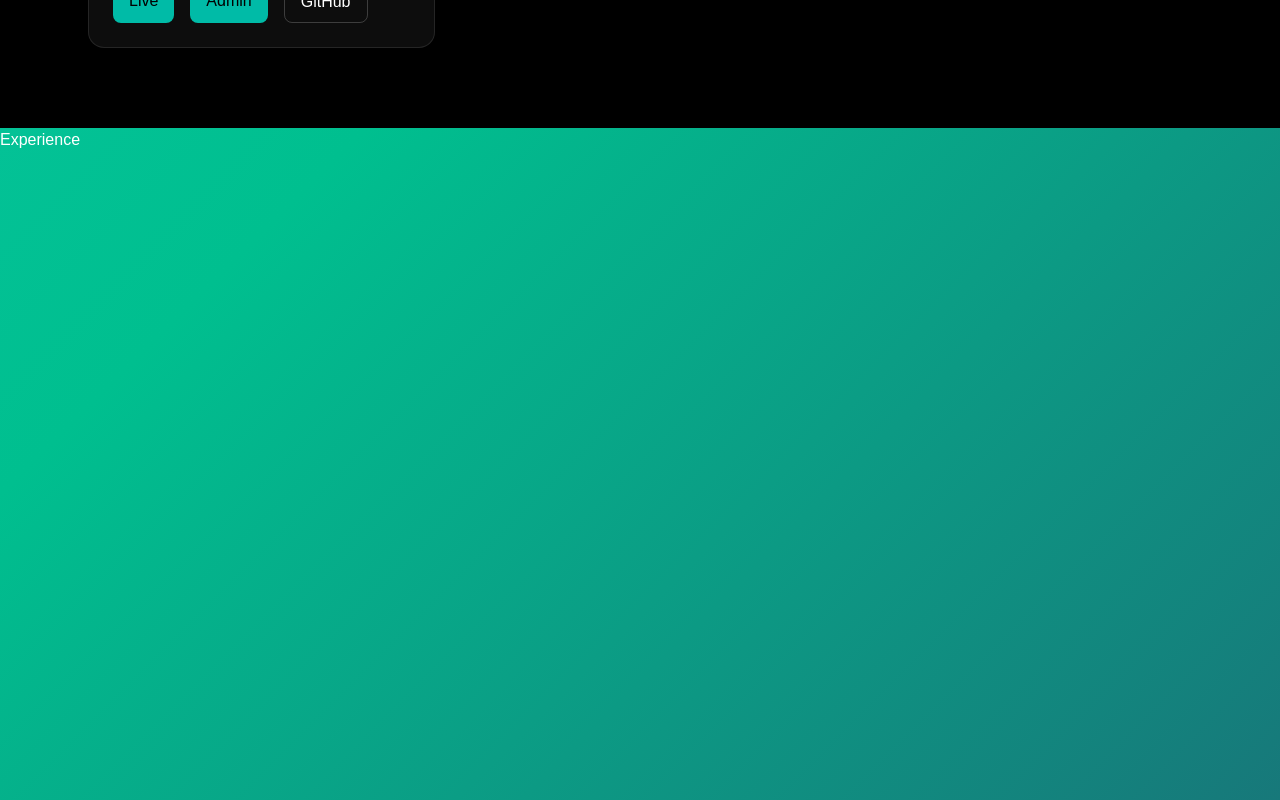
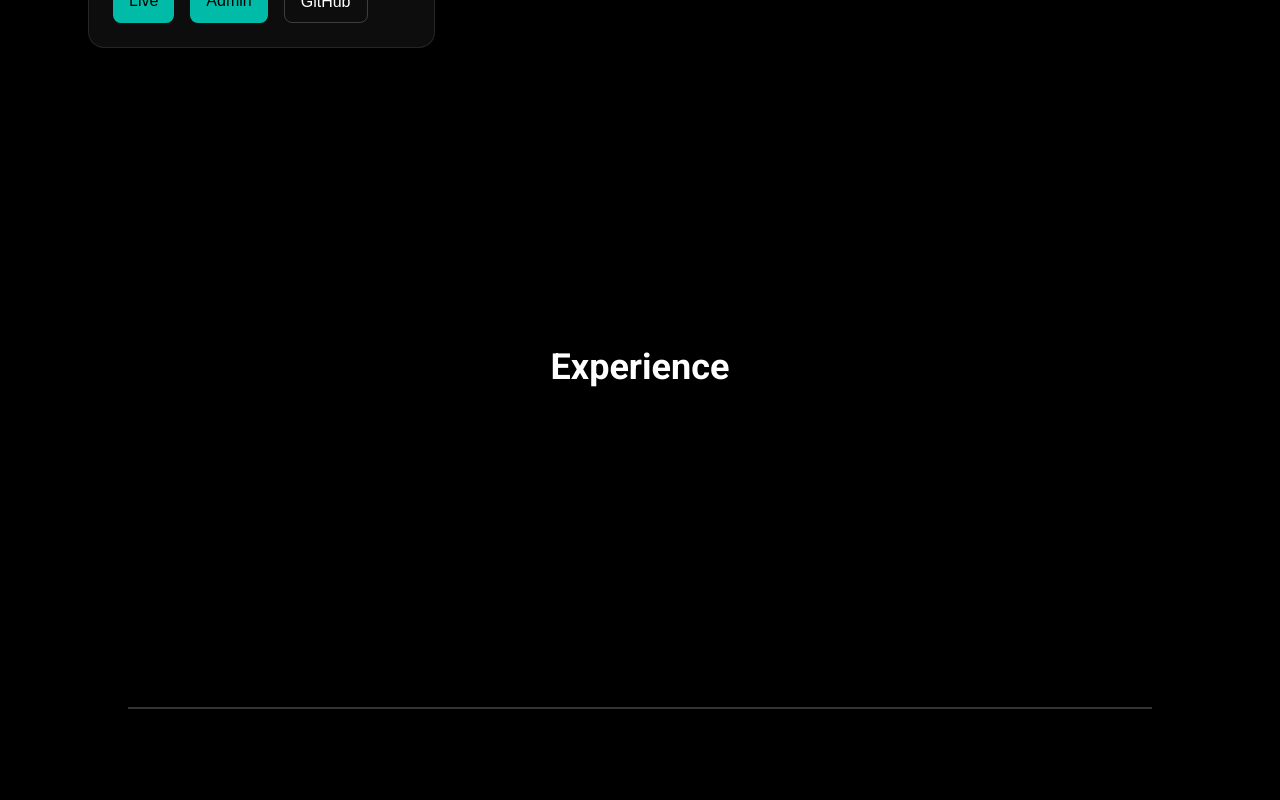
Before and after one commit to flash-abhi/Portfolio-website, a React (Vite) app: page / in a window 1280 px wide. Shown: the part 2820-3620 px from the top of the page. Built offline with nearby package versions, Linux system fonts and the light colour scheme.

Commit message:
experience section completed

```diff
--- a/src/sections/Experience.jsx
+++ b/src/sections/Experience.jsx
@@ -1,9 +1,94 @@
-import React from 'react'
+import { motion, useScroll, useTransform } from "framer-motion";
+import { useRef } from "react";
+
+const experiences = [
+  {
+    role: "Software Developer Intern",
+    company: "Skill Encoder pvt. Limited",
+    year: "2025",
+    description:
+      "Built robust and scalable applications using modern technologies and best practices.",
+  },
+
+];
 
 const Experience = () => {
+  const sectionRef = useRef(null);
+
+  const { scrollYProgress } = useScroll({
+    target: sectionRef,
+    offset: ["start start", "end end"],
+  });
+
+  // Horizontal line growth
+  const lineWidth = useTransform(scrollYProgress, [0, 1], ["0%", "100%"]);
+
   return (
-    <div className='w-full h-screen'>Experience</div>
-  )
-}
+    <section
+      ref={sectionRef}
+      className="relative h-[300vh] bg-black text-white"
+    >
+      {/* Sticky Container */}
+      <div className="sticky top-0 h-screen flex flex-col justify-center">
+        <h2 className="text-center text-4xl font-bold mb-40">Experience</h2>
 
-export default Experience
+        {/* Timeline */}
+        <div className="relative w-[80%] mt-40 mx-auto">
+          {/* Base line */}
+          <div className="h-0.5 bg-white/20 w-full relative" />
+
+          {/* Animated line */}
+          <motion.div
+            style={{ width: lineWidth }}
+            className="absolute top-0 left-0 h-0.5 bg-white"
+          />
+
+          {/* Experience Cards */}
+          {experiences.map((exp, index) => {
+            const start = index / experiences.length;
+            const end = (index + 1) / experiences.length;
+
+            const opacity = useTransform(
+              scrollYProgress,
+              [start, end],
+              [0, 1]
+            );
+
+            const y = index % 2 === 0 ? -120 : 120;
+
+            return (
+              <motion.div
+                key={index}
+                style={{ opacity }}
+                className={`absolute ${
+                  index % 2 === 0 ? "-top-42.5" : "top-5 left-100"
+                }`}
+              >
+                <motion.div
+                  initial={{ y, opacity: 0 }}
+                  animate={{ y: 0, opacity: 1 }}
+                  transition={{ duration: 0.5 }}
+                  className="w-65 bg-[#0f172a] border border-white/10 rounded-xl p-4 shadow-lg"
+                  style={{
+                    left: `${start * 100}%`,
+                    transform: "translateX(-50%)",
+                  }}
+                >
+                  <h3 className="font-semibold text-lg">{exp.role}</h3>
+                  <p className="text-sm text-white/70">
+                    {exp.company} • {exp.year}
+                  </p>
+                  <p className="text-sm mt-2 text-white/80">
+                    {exp.description}
+                  </p>
+                </motion.div>
+              </motion.div>
+            );
+          })}
+        </div>
+      </div>
+    </section>
+  );
+};
+
+export default Experience;
```
